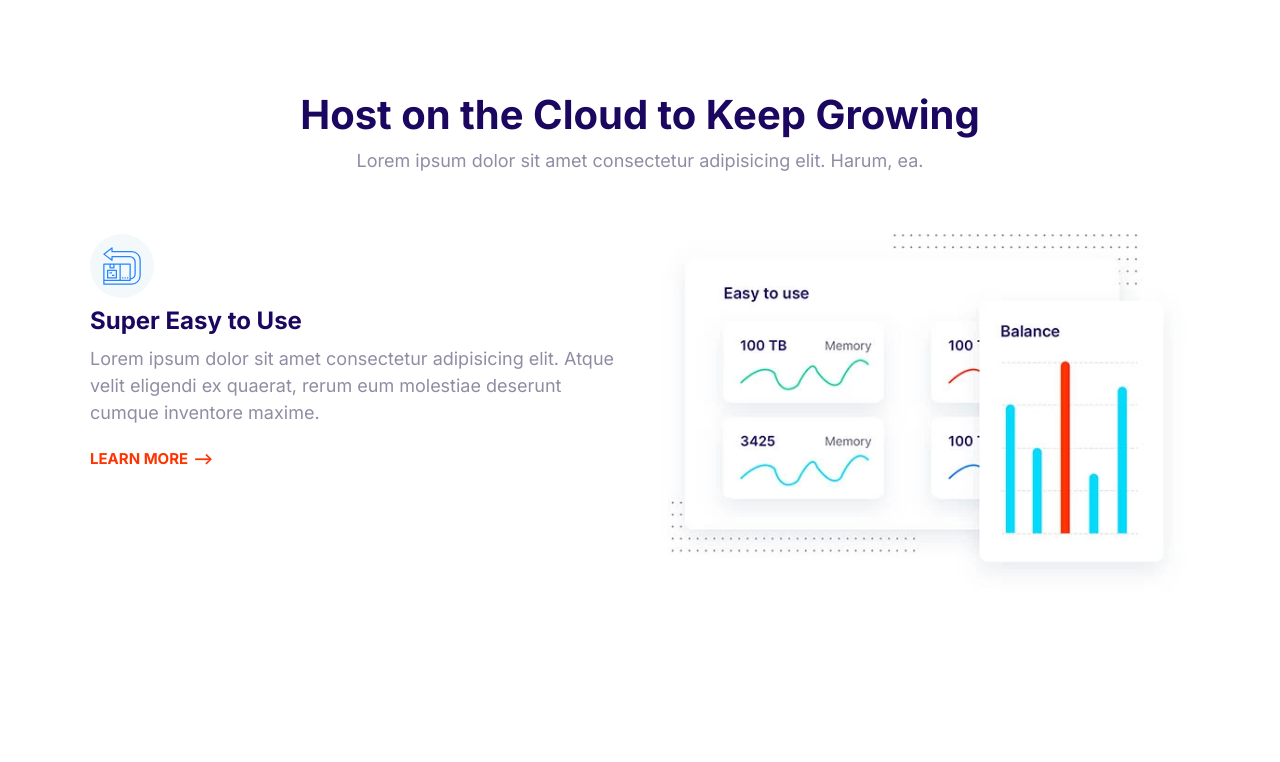
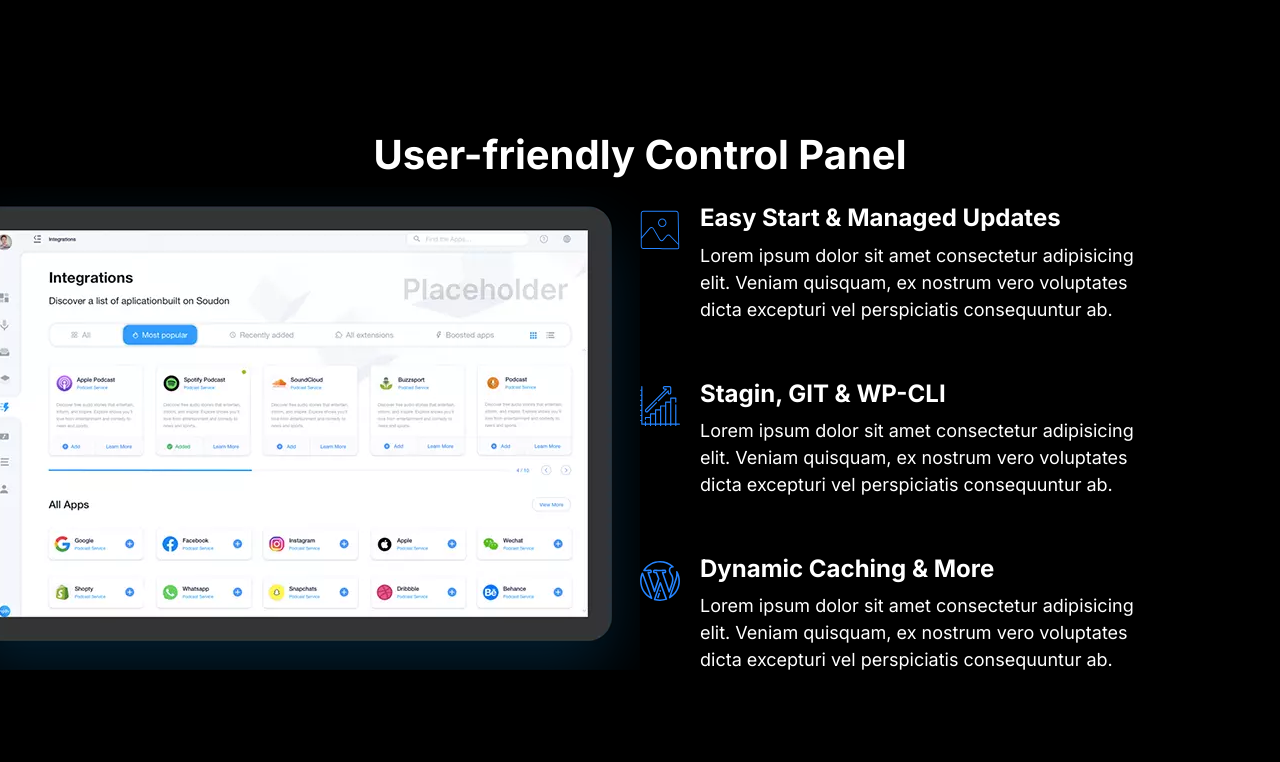
Before and after one commit to DrilonDema/moshify, a plain HTML site: page index.html in a window 1280 px wide. Shown: the top 762 px of the page. Drawn offline with Linux system fonts and the light colour scheme.

Commit message:
block-showcase is developed

```diff
--- a/css/style.css
+++ b/css/style.css
@@ -10,6 +10,13 @@
 }
 
 /* Topography */
+
+::selection {
+  background-color: var(--color-primary);
+  color: #fff;
+}
+
+
 *{
   box-sizing: border-box;
 }
@@ -135,7 +142,7 @@ a {
 
 .list {
   list-style: none;
-  color: var(--color-headings);
+
   padding-left: 0;
 }
 
@@ -147,6 +154,7 @@ a {
 .list--tick {
   list-style-image: url(../images/tick.svg);
   padding-left: 3rem;
+  color: var(--color-headings);
 }
 
 .list--tick .list__item {
@@ -433,6 +441,7 @@ a {
 
 .media{
   display: flex;
+  margin-bottom: 4rem;
 
 }
 
@@ -647,20 +656,21 @@ blockquote{
   color: #7b858b;
 }
 
-.block--dark .block__heading {
+.block--dark,
+h1,h2,h3,h4,h5,h6 {
   color: #fff;
 }
 
 .block--skewed-right{
 
   padding: calc(var(--vertical-padding) + 4rem);
-  clip-path: polygon(0 0, 100% 0%, 100% 100%, 0% 80%);
+  clip-path: polygon(0 0, 100% 0%, 100% 100%, 0% 90%);
 }
 
 .block--skewed-left{
 
   padding: calc(var(--vertical-padding) + 4rem);
-  clip-path: polygon(0 0, 100% 0%, 100% 80%, 0% 100%);
+  clip-path: polygon(0 0, 100% 0%, 100% 900%, 0% 100%);
 }
 
 .block__header{
@@ -857,3 +867,30 @@ picture img {
   text-align: center;
 
 }
+
+/* Showcase block */
+.block-showcase__image > img{
+  width: 100%;
+}
+
+@media screen and (min-width: 768px) {
+  .block-showcase .grid{
+    grid-template-columns: 50% 50%;
+
+  }
+}
+
+@media screen and (min-width:768px) {
+  .block-showcase__image{
+
+    justify-self: end;
+  }
+
+  .block-showcase__image img {
+    width: auto;
+    max-width: 700px;
+  }
+  .block-showcase h2 {
+    text-align: center;
+  }
+}
--- a/index.html
+++ b/index.html
@@ -15,102 +15,87 @@
 </head>
 
 <body>
+  <section class="block block--dark block--skewed-right block-showcase">
 
-  <section class="block container">
-    <header class="block_header">
-      <h2>Host on the Cloud to Keep Growing</h2>
-      <p>Lorem ipsum dolor sit amet consectetur adipisicing elit. Harum, ea.</p>
+    <header>
+      <h2>User-friendly Control Panel</h2>
     </header>
+    <div class="container grid grid--1X2">
+      <picture class="block-showcase__image">
+        <source type="image/webp" srcset="images/ipad.webp 1x,images/ipad@2x.webp 2x">
 
-    <article class="grid grid--1X2 feature">
-      <div class="feature__content">
-        <span class="icon-container">
-          <svg class="icon icon--primary">
-            <use xlink:href="images/sprite.svg#easy"></use>
-          </svg>
-        </span>
-        <h3 class="feature__heading">Super Easy to Use</h3>
-        <p>Lorem ipsum dolor sit amet consectetur adipisicing elit. Atque velit eligendi ex quaerat, rerum eum molestiae
-          deserunt cumque inventore maxime.</p>
-        <a href="#" class="link-arrow">Learn more</a>
-      </div>
-      <picture>
-        <source type="image/webp" srcset="images/easy.webp 1x , images/easy@2x.webp 2x" />
-        <source type="image/jpg" srcset="images/easy.jpg 1x , images/easy@2x.jpg 2x" />
-        <img class="feature_image" src="images/easy@2x.jpg" alt="">
+        <source type="image/png" srcset="images/ipad.png 1x,images/ipad@2x.png 2x">
+        <img src="images/ipad.png" alt="">
       </picture>
-    </article>
+      <ul class="list">
+        <li>
+          <div class="media">
+            <div class="media__image">
+              <svg class="icon icon--primary">
+                <use xlink:href="images/sprite.svg#snap"></use>
+              </svg>
+            </div>
+            <div class="media__body">
+              <h3 class="media__title">Easy Start & Managed Updates</h3>
+              <p>
+                Lorem ipsum dolor sit amet consectetur adipisicing elit. Veniam quisquam,
+                ex nostrum vero voluptates dicta excepturi vel perspiciatis consequuntur
+                ab.
+              </p>
+            </div>
+          </div>
+        </li>
+
+        <li>
+
+          <div class="media">
+            <div class="media__image">
+              <svg class="icon icon--primary">
+                <use xlink:href="images/sprite.svg#growth"></use>
+              </svg>
+            </div>
+            <div class="media__body">
+              <h3 class="media__title">Stagin, GIT & WP-CLI</h3>
+              <p>
+                Lorem ipsum dolor sit amet consectetur adipisicing elit. Veniam quisquam,
+                ex nostrum vero voluptates dicta excepturi vel perspiciatis consequuntur
+                ab.
+              </p>
+            </div>
+          </div>
+        </li>
+
+        <li>
+          <div class="media">
+            <div class="media__image">
+              <svg class="icon icon--primary">
+                <use xlink:href="images/sprite.svg#wordpress"></use>
+              </svg>
+            </div>
+            <div class="media__body">
+              <h3 class="media__title">Dynamic Caching & More</h3>
+              <p>
+                Lorem ipsum dolor sit amet consectetur adipisicing elit. Veniam quisquam,
+                ex nostrum vero voluptates dicta excepturi vel perspiciatis consequuntur
+                ab.
+              </p>
+            </div>
+          </div>
+
+
+
+
+        </li>
+
+
+      </ul>
+    </div>
+
+
   </section>
 
 
-  <section class="block container">
-    <article class="grid grid--1X2 feature">
-
-      <picture>
-        <source type="image/webp" srcset="images/fast.webp 1x , images/fast@2x.webp 2x" />
-        <source type="image/jpg" srcset="images/fast.jpg 1x , images/fast@2x.jpg 2x" />
-        <img class="feature_image" src="images/fast@2x.jpg" alt="">
-      </picture>
-
-      <div class="feature__content">
-        <span class="icon-container">
-          <svg class="icon icon--primary">
-            <use xlink:href="images/sprite.svg#easy"></use>
-          </svg>
-        </span>
-        <h3 class="feature__heading">Simply Fast Website</h3>
-        <p>Lorem ipsum dolor sit amet consectetur adipisicing elit. Atque velit eligendi ex quaerat, rerum eum molestiae
-          deserunt cumque inventore maxime.</p>
-        <a href="#" class="link-arrow">Learn more</a>
-      </div>
-    </article>
-  </section>
-
-  <section class="block container">
-    <article class="grid grid--1X2 feature">
-      <div class="feature__content">
-        <span class="icon-container">
-          <svg class="icon icon--primary">
-            <use xlink:href="images/sprite.svg#easy"></use>
-          </svg>
-        </span>
-        <h3 class="feature__heading">Wordpress Made Easy</h3>
-        <p>Lorem ipsum dolor sit amet consectetur adipisicing elit. Atque velit eligendi ex quaerat, rerum eum molestiae
-          deserunt cumque inventore maxime.</p>
-        <a href="#" class="link-arrow">Learn more</a>
-      </div>
-      <picture>
-        <source type="image/webp" srcset="images/wordpress.webp 1x , images/wordpress@2x.webp 2x" />
-        <source type="image/jpg" srcset="images/wordpress.jpg 1x , images/wordpress@2x.jpg 2x" />
-        <img class="feature_image" src="images/wordpress@2x.jpg" alt="">
-      </picture>
-    </article>
-  </section>
-
-  <section class="block container">
-    <article class="grid grid--1X2 feature">
-      <picture>
-        <source type="image/webp" srcset="images/support.webp 1x , images/support@2x.webp 2x" />
-        <source type="image/jpg" srcset="images/support.jpg 1x , images/support@2x.jpg 2x" />
-        <img class="feature_image" src="images/support@2x.jpg" alt="">
-      </picture>
-
-      <div class="feature__content">
-        <span class="icon-container">
-          <svg class="icon icon--primary">
-            <use xlink:href="images/sprite.svg#easy"></use>
-          </svg>
-        </span>
-        <h3 class="feature__heading">24/7 Expert Support</h3>
-        <p>Lorem ipsum dolor sit amet consectetur adipisicing elit. Atque velit eligendi ex quaerat, rerum eum molestiae
-          deserunt cumque inventore maxime.</p>
-        <a href="#" class="link-arrow">Learn more</a>
-      </div>
-    </article>
-  </section>
-
-
-  <script src="js/main.js"></script>
+  <script src=" js/main.js"></script>
 </body>
 
 </html>
```
Also changed, not shown: components/block-showcase.html (added, +68 -0 lines), images/ipad.png (added), images/ipad.webp (added), images/ipad@2x.png (added), images/ipad@2x.webp (added).
